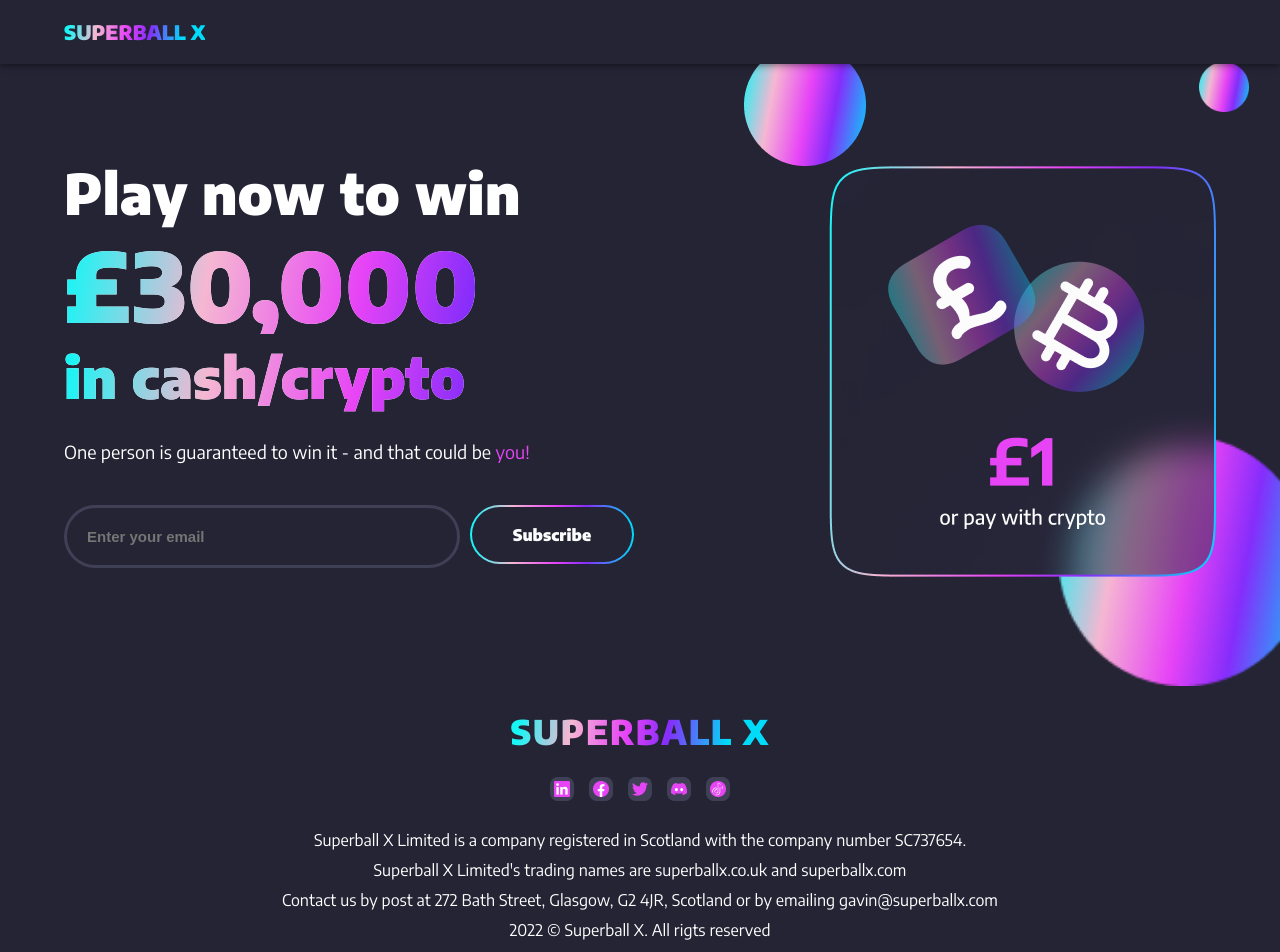
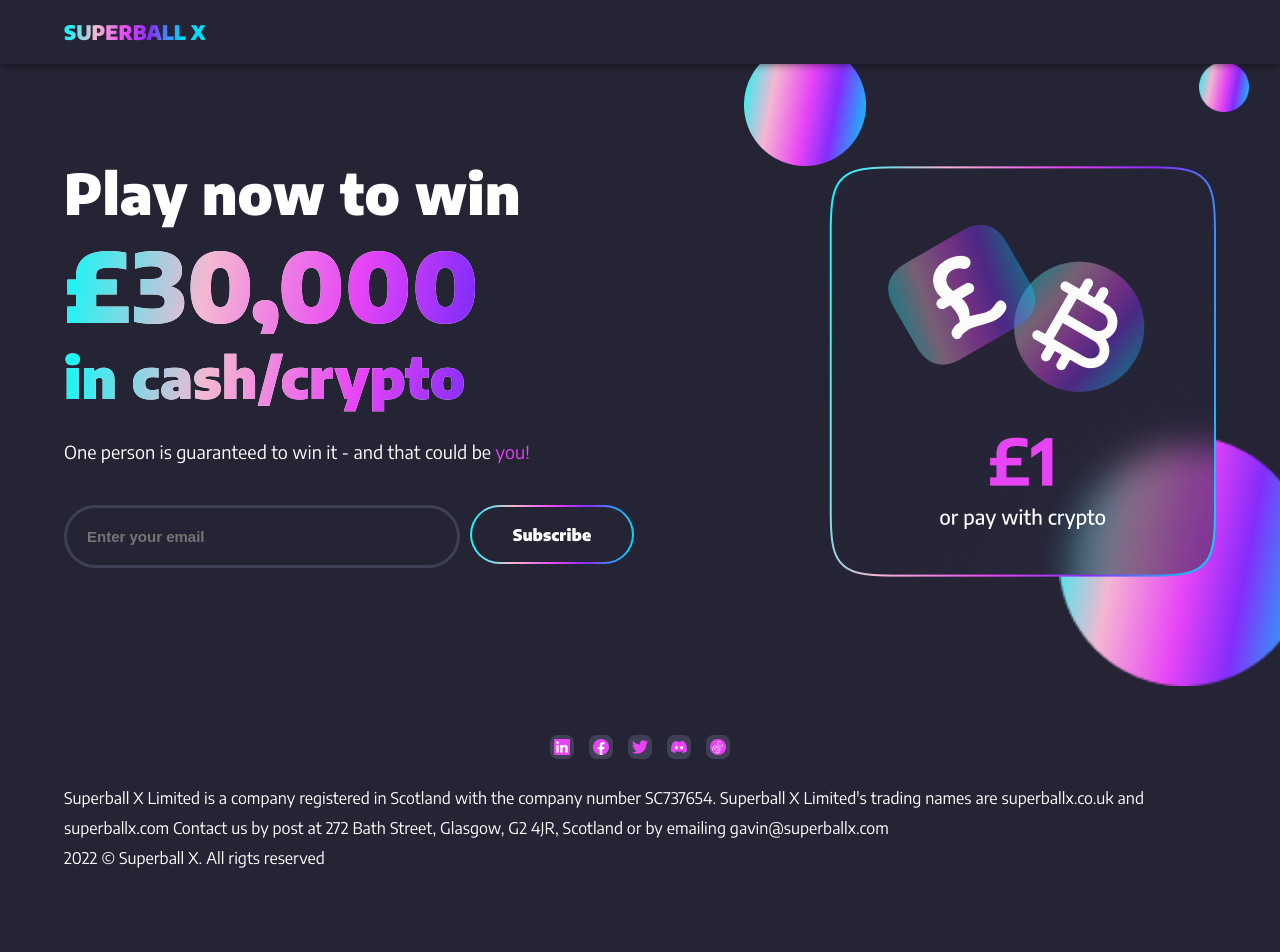
Before and after one commit to SuperballX/static-superballx, a React (Create React App) app: page / in a window 1280 px wide. Shown: the top 952 px of the page. After the commit the page ends 893 px from the top, so only its background shows below. Built offline with nearby package versions, Linux system fonts and the light colour scheme.

Commit message:
remove footer header

```diff
--- a/src/components/layout/Footer/Footer.scss
+++ b/src/components/layout/Footer/Footer.scss
@@ -42,8 +42,7 @@
 
     .copyright-container {
         margin-top: 20px;
-        text-align: center;
-        width: 70%;
+
         .text {
             color: white;
             line-height: 30px;
--- a/src/components/layout/Footer/Footer.tsx
+++ b/src/components/layout/Footer/Footer.tsx
@@ -1,4 +1,4 @@
-import { Box, Typography } from "@mui/material";
+import { Box, Typography, Container } from "@mui/material";
 import "../Footer/Footer.scss";
 import linkdinImg from "../../../assets/linkdin.png";
 import twitterImg from "../../../assets/twitter.png";
@@ -32,16 +32,13 @@
   {
     link: "https://www.reddit.com/user/SuperballX",
     image: tiktokImg,
-  }
+  },
 ];
 
 const Footer = () => {
   return (
     <>
       <Box className="footer-container">
-        <Box className="footer-title-container">
-          <Typography className="footer-title-text">SUPERBALL X</Typography>
-        </Box>
         <Box className="footer-links-container">
           {footerLinks.map((item, index) => {
             return (
@@ -51,23 +48,18 @@
             );
           })}
         </Box>
-        <Box className="copyright-container">
+        <Container maxWidth="lg" className="copyright-container">
           <Typography className="text">
             Superball X Limited is a company registered in Scotland with the
-            company number SC737654.
-          </Typography>
-          <Typography className="text">
-            Superball X Limited's trading names are superballx.co.uk and
-            superballx.com
-          </Typography>
-          <Typography className="text">
-            Contact us by post at 272 Bath Street, Glasgow, G2 4JR, Scotland or
-            by emailing gavin@superballx.com
+            company number SC737654. Superball X Limited's trading names are
+            superballx.co.uk and superballx.com Contact us by post at 272 Bath
+            Street, Glasgow, G2 4JR, Scotland or by emailing
+            gavin@superballx.com
           </Typography>
           <Typography className="text">
             2022 © Superball X. All rigts reserved{" "}
           </Typography>
-        </Box>
+        </Container>
       </Box>
     </>
   );
```
